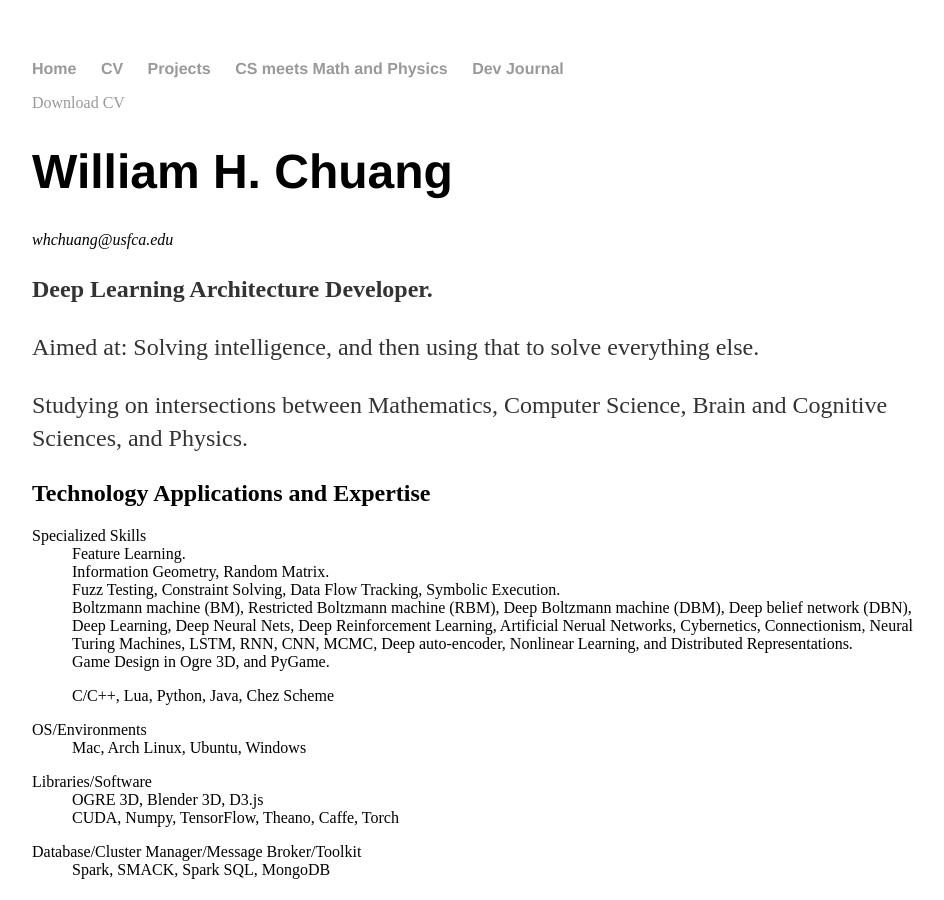
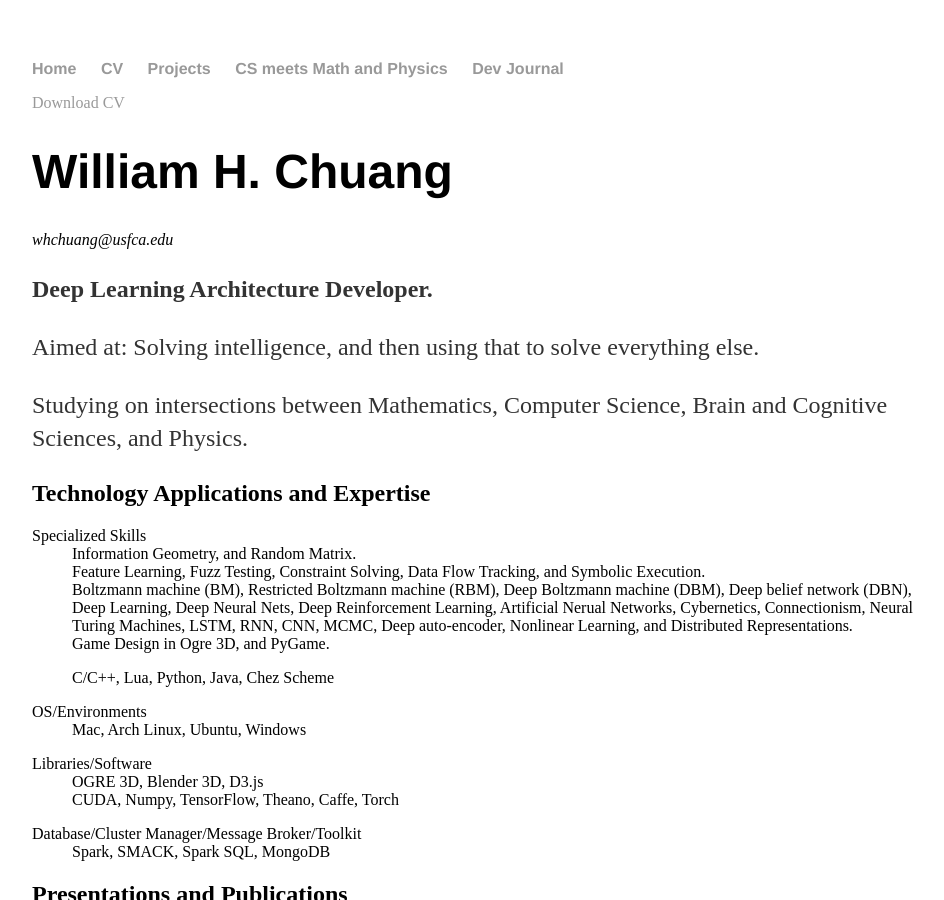
Before and after one commit to williamchuang/williamchuang.github.io, a Jekyll site: the page built from cv/index.html, in a window 1280 px wide and 900 px high. Shown: the whole window, without its empty margins (160-1104 px from the left). Built offline with Jekyll 4.4.1, drawn with Linux system fonts in a browser that asks for light colours; comment, search, counter and statistics services are not loaded.

Commit message:
Update index.html

```diff
--- a/cv/index.html
+++ b/cv/index.html
@@ -25,9 +25,8 @@ description: Current CV for William Chuang.
 				<h2>Technology Applications and Expertise</h2>
 					<dl class="dl-horizontal">
 						<dt>Specialized Skills</dt>
-						<dd>Feature Learning.</dd>
-						<dd>Information Geometry, Random Matrix.</dd>
-						<dd>Fuzz Testing, Constraint Solving, Data Flow Tracking, Symbolic Execution.</dd>
+						<dd>Information Geometry, and Random Matrix.</dd>
+						<dd>Feature Learning, Fuzz Testing, Constraint Solving, Data Flow Tracking, and Symbolic Execution.</dd>
 						<dd>Boltzmann machine (BM), Restricted Boltzmann machine (RBM), Deep Boltzmann machine (DBM), Deep belief network (DBN), Deep Learning, Deep Neural Nets, Deep Reinforcement Learning, Artificial Nerual Networks, Cybernetics, Connectionism, Neural Turing Machines, LSTM, RNN, CNN, MCMC, Deep auto-encoder, Nonlinear Learning, and Distributed Representations.</dd>
 						<dd>Game Design in Ogre 3D, and PyGame.</dd>
 
```
